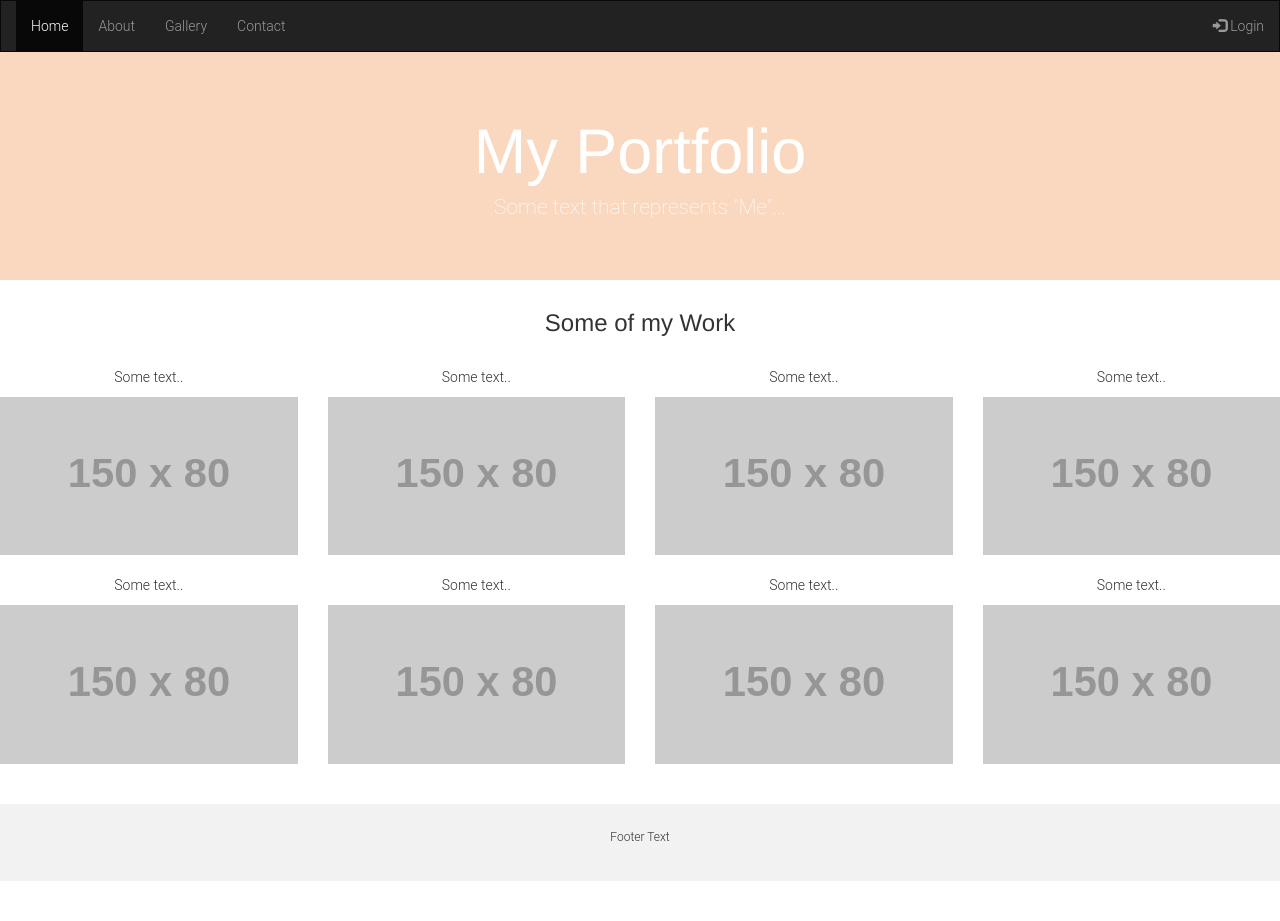
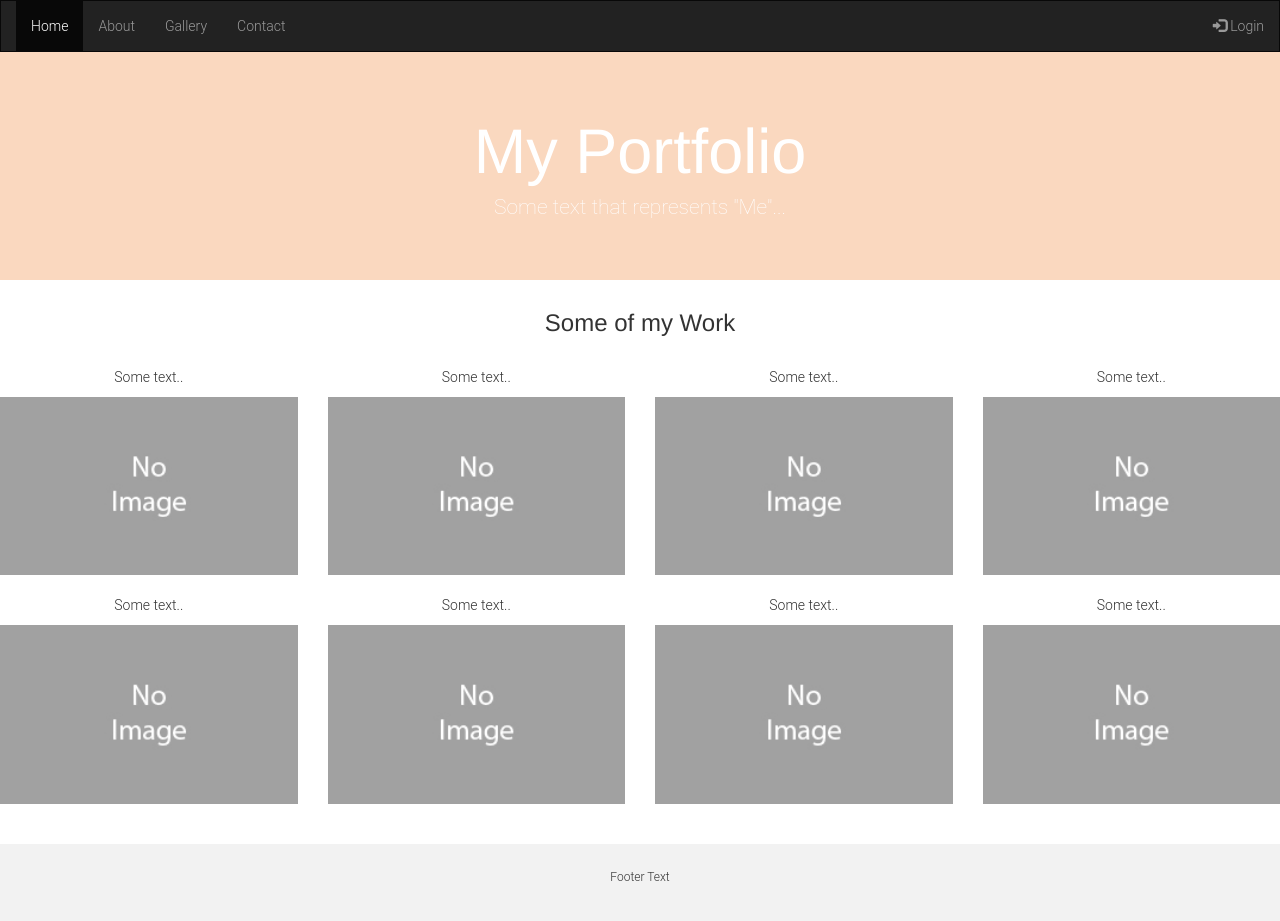
Before and after one commit to thejayhaykid/thejayhaykid.github.io, a Jekyll site: the page index.html, which Jekyll copies as it is, in a window 1280 px wide. Built offline with Jekyll 4.4.1, drawn with Linux system fonts in a browser that asks for light colours; nearby versions of some CDN libraries; library files that are not in the unit come from our copies; before the commit the page ends 900 px from its top, so only the background shows below that.

Commit message:
Update placeholder images.

```diff
--- a/index.html
+++ b/index.html
@@ -62,19 +62,19 @@
         <div class="row">
             <div class="col-sm-3">
                 <p>Some text..</p>
-                <img src="http://placehold.it/150x80?text=IMAGE" class="img-responsive" style="width:100%" alt="Image">
+                <img src="/images/placeholder.jpg" class="img-responsive" style="width:100%" alt="Image">
             </div>
             <div class="col-sm-3">
                 <p>Some text..</p>
-                <img src="http://placehold.it/150x80?text=IMAGE" class="img-responsive" style="width:100%" alt="Image">
+                <img src="/images/placeholder.jpg" class="img-responsive" style="width:100%" alt="Image">
             </div>
             <div class="col-sm-3">
                 <p>Some text..</p>
-                <img src="http://placehold.it/150x80?text=IMAGE" class="img-responsive" style="width:100%" alt="Image">
+                <img src="/images/placeholder.jpg" class="img-responsive" style="width:100%" alt="Image">
             </div>
             <div class="col-sm-3">
                 <p>Some text..</p>
-                <img src="http://placehold.it/150x80?text=IMAGE" class="img-responsive" style="width:100%" alt="Image">
+                <img src="/images/placeholder.jpg" class="img-responsive" style="width:100%" alt="Image">
             </div>
         </div>
     </div><br>
@@ -83,19 +83,19 @@
         <div class="row">
             <div class="col-sm-3">
                 <p>Some text..</p>
-                <img src="http://placehold.it/150x80?text=IMAGE" class="img-responsive" style="width:100%" alt="Image">
+                <img src="/images/placeholder.jpg" class="img-responsive" style="width:100%" alt="Image">
             </div>
             <div class="col-sm-3">
                 <p>Some text..</p>
-                <img src="http://placehold.it/150x80?text=IMAGE" class="img-responsive" style="width:100%" alt="Image">
+                <img src="/images/placeholder.jpg" class="img-responsive" style="width:100%" alt="Image">
             </div>
             <div class="col-sm-3">
                 <p>Some text..</p>
-                <img src="http://placehold.it/150x80?text=IMAGE" class="img-responsive" style="width:100%" alt="Image">
+                <img src="/images/placeholder.jpg" class="img-responsive" style="width:100%" alt="Image">
             </div>
             <div class="col-sm-3">
                 <p>Some text..</p>
-                <img src="http://placehold.it/150x80?text=IMAGE" class="img-responsive" style="width:100%" alt="Image">
+                <img src="/images/placeholder.jpg" class="img-responsive" style="width:100%" alt="Image">
             </div>
         </div>
     </div><br><br>
```
Also changed, not shown: images/placeholder.jpg (added).
